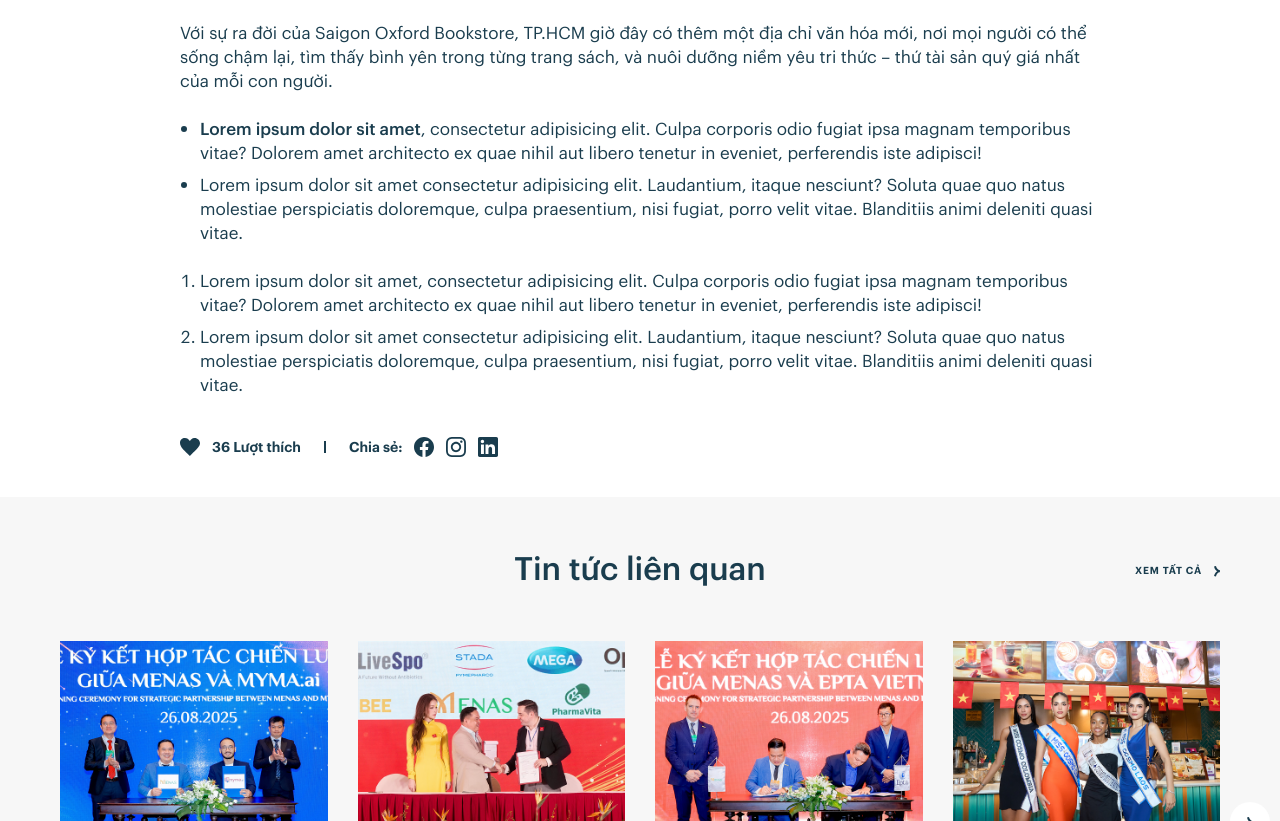
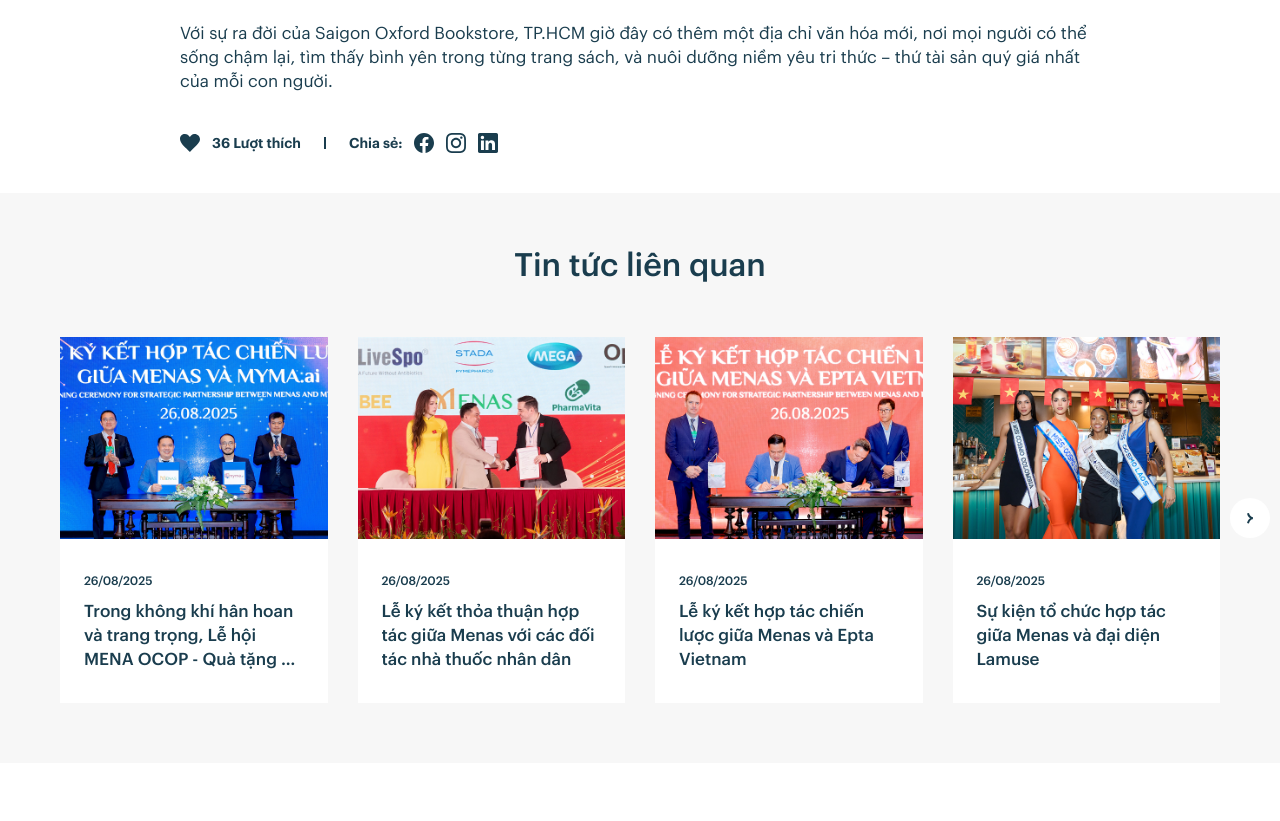
Before and after one commit to alphacreativee/menas, a website: page news-detail.html in a window 1280 px wide. Shown: the part 3165-3986 px from the top of the page. Drawn offline with Linux system fonts and the light colour scheme.

Commit message:
update page news

```diff
--- a/news-detail.html
+++ b/news-detail.html
@@ -181,34 +181,6 @@
                 lại, tìm thấy bình yên trong từng trang sách, và nuôi dưỡng niềm
                 yêu tri thức – thứ tài sản quý giá nhất của mỗi con người.
               </p>
-              <ul>
-                <li>
-                  <a>Lorem ipsum dolor sit amet</a>, consectetur adipisicing
-                  elit. Culpa corporis odio fugiat ipsa magnam temporibus vitae?
-                  Dolorem amet architecto ex quae nihil aut libero tenetur in
-                  eveniet, perferendis iste adipisci!
-                </li>
-                <li>
-                  Lorem ipsum dolor sit amet consectetur adipisicing elit.
-                  Laudantium, itaque nesciunt? Soluta quae quo natus molestiae
-                  perspiciatis doloremque, culpa praesentium, nisi fugiat, porro
-                  velit vitae. Blanditiis animi deleniti quasi vitae.
-                </li>
-              </ul>
-              <ol>
-                <li>
-                  Lorem ipsum dolor sit amet, consectetur adipisicing elit.
-                  Culpa corporis odio fugiat ipsa magnam temporibus vitae?
-                  Dolorem amet architecto ex quae nihil aut libero tenetur in
-                  eveniet, perferendis iste adipisci!
-                </li>
-                <li>
-                  Lorem ipsum dolor sit amet consectetur adipisicing elit.
-                  Laudantium, itaque nesciunt? Soluta quae quo natus molestiae
-                  perspiciatis doloremque, culpa praesentium, nisi fugiat, porro
-                  velit vitae. Blanditiis animi deleniti quasi vitae.
-                </li>
-              </ol>
             </div>
             <div class="news-detail__cta">
               <div class="like">
@@ -445,29 +417,6 @@
               </svg>
             </div>
           </div>
-          <a href="" class="btn-view-all button-font color-text text-uppercase">
-            Xem tất cả
-            <div class="icon">
-              <svg
-                width="6"
-                height="11"
-                viewBox="0 0 6 11"
-                fill="none"
-                xmlns="http://www.w3.org/2000/svg"
-              >
-                <path
-                  d="M5.69249 5.31641C4.43465 5.00196 1.73029 3.54294 0.975586 0.222417"
-                  stroke="currentColor"
-                  stroke-width="2"
-                />
-                <path
-                  d="M5.69249 5.12891C4.43465 5.44335 1.73029 6.90237 0.975586 10.2229"
-                  stroke="currentColor"
-                  stroke-width="2"
-                />
-              </svg>
-            </div>
-          </a>
         </div>
       </section>
     </main>
```
Also changed, not shown: news.html (+55 -1 lines), assets/images/home/news/10.jpg (added), assets/images/home/news/7.jpg (added), assets/images/home/news/8.jpg (added), assets/images/home/news/9.jpg (added).
